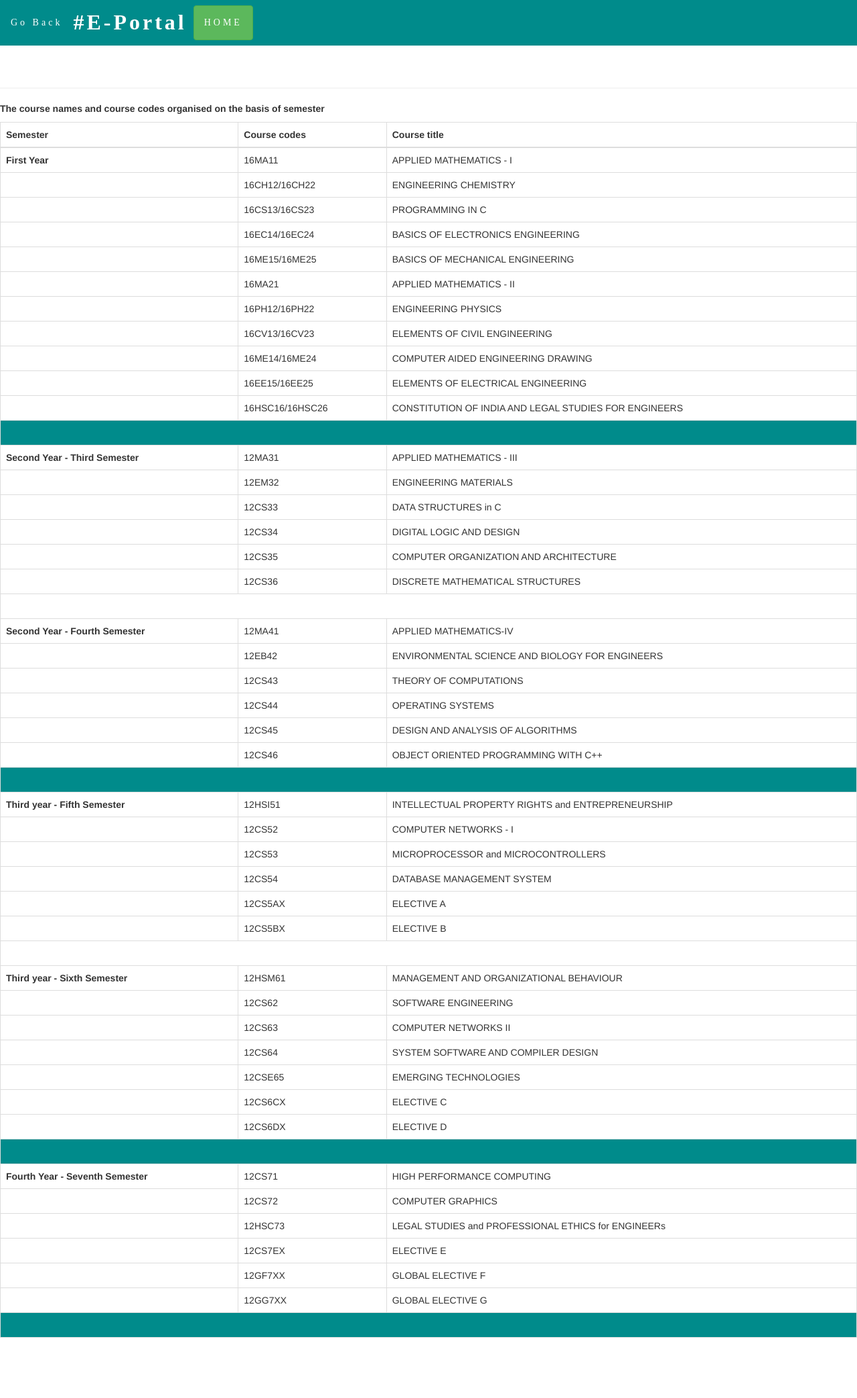
After one commit to ITUTE/aranyaka-eportal, a PHP site: page /infotablef.php in a window 1280 px wide. The commit adds this page. Shown: the whole page at 67% size. Run offline with PHP 8.4, Linux system fonts and the light colour scheme; some libraries are stand-ins or nearby versions.

Commit message:
Fixing navbar and frontend

```diff
--- a/portal/eportal.css
+++ b/portal/eportal.css
@@ -176,3 +176,28 @@ input[type="file"] {
 	background: url(Preloader_3.gif) center no-repeat #fff;
     background-color: white;
 }
+ .dropsize{
+        width: 60%;
+        margin-left: 20%;
+        margin-right: 20%;
+}
+.titlenav{
+        margin-top: 3%;
+        margin-right: 10px;
+}
+
+ @media only screen and (max-device-width: 1500px){
+    .logout{
+            margin-left: 42%;
+         }
+ }
+
+.logout{
+            margin-right: 3%;
+            margin-top: 1%;
+}
+.padright{
+         margin-right: 10px;
+         padding-bottom: 3px;
+
+}
--- /dev/null
+++ b/portal/infotablef.php
@@ -0,0 +1,287 @@
+<!DOCTYPE html>
+<html>
+	<head>
+		<title>E-PORTAL</title>
+        <meta http-equiv="Content-Type" content="text/html; charset=utf-8" />
+		<meta charset="utf-8">
+		<meta name="viewport" content="width=device-width, initial-scale=1">
+        <link href='css/bootstrap.css' rel='stylesheet'>
+        <link rel="stylesheet" type="text/css" href="eportal.css">
+        <link rel="stylesheet" type="text/css" href="index.css">
+		<style>
+			.logout{
+				margin-right:3%;
+			}
+		</style>
+	</head>
+	<body>
+        <div class="container-fluid">
+        <div class="row">
+            <div class='col-xs-12'>
+                <div class="style">
+                    <div class='navbar navbar-inverse navbar-fixed-top'>
+                            <ul class="nav navbar-nav">
+                                <li><a class="btn navbar-btn" href="myfHomed.php">Go Back</a></li>
+                                <li  class="titlenav"><strong><font size=6px>#E-Portal</font></strong></li>
+                                <li><a class="navbar-btn btn btn-success" href="index.php">HOME</a></li>
+                            </ul>
+                    </div>
+                </div>
+            </div>
+        </div>
+    </div>
+        <div class='row'>
+            <div class="container-fluid">
+                    <hr>
+                      <p><strong>The course names and course codes organised on the basis of semester</strong></p>
+                      <table class="table table-hover table-bordered slide">
+                        <thead>
+                          <tr>
+                            <th>Semester</th>
+                            <th>Course codes</th>
+                            <th>Course title</th>
+                          </tr>
+                        </thead>
+                        <tbody>
+                          <tr>
+                            <td><strong>First Year</strong></td>
+                            <td>16MA11</td>
+                            <td>APPLIED MATHEMATICS - I</td>
+                          </tr>
+                          <tr>
+                            <td></td>
+                            <td>16CH12/16CH22 </td>
+                            <td>ENGINEERING CHEMISTRY</td>
+                          </tr>
+                          <tr>
+                            <td></td>
+                            <td>16CS13/16CS23 </td>
+                            <td>PROGRAMMING IN C</td>
+                          </tr>
+                          <tr>
+                            <td></td>
+                            <td>16EC14/16EC24 </td>
+                            <td>BASICS OF ELECTRONICS ENGINEERING</td>
+                          </tr>
+                           <tr>
+                            <td></td>
+                            <td>16ME15/16ME25</td>
+                            <td>BASICS OF MECHANICAL ENGINEERING</td>
+                          </tr>
+                           <tr>
+                            <td></td>
+                            <td>16MA21</td>
+                            <td>APPLIED MATHEMATICS - II</td>
+                          </tr>
+                           <tr>
+                            <td></td>
+                            <td>16PH12/16PH22</td>
+                            <td>ENGINEERING PHYSICS</td>
+                          </tr>
+                         <tr>
+                            <td></td>
+                            <td>16CV13/16CV23</td>
+                            <td>ELEMENTS OF CIVIL ENGINEERING</td>
+                          </tr>
+                         <tr>
+                            <td></td>
+                            <td>16ME14/16ME24 </td>
+                            <td>COMPUTER AIDED ENGINEERING DRAWING</td>
+                          </tr>
+                             <tr>
+                            <td></td>
+                            <td>16EE15/16EE25 </td>
+                            <td>ELEMENTS OF ELECTRICAL ENGINEERING</td>
+                          </tr>
+                             <tr>
+                            <td></td>
+                            <td>16HSC16/16HSC26 </td>
+                            <td>CONSTITUTION OF INDIA AND LEGAL STUDIES FOR ENGINEERS</td>
+                          </tr>
+                            <tr class="blank_row">
+                                    <td bgcolor="darkcyan" colspan="3">&nbsp;</td>
+                            </tr>
+
+                          <tr>
+                              <td><strong>Second Year - Third Semester</strong></td>
+                              <td>12MA31 </td>
+                              <td>APPLIED MATHEMATICS - III</td>
+                          </tr>
+                            <tr>
+                              <td></td>
+                              <td>12EM32 </td>
+                              <td>ENGINEERING MATERIALS </td>
+                          </tr>
+                            <tr>
+                              <td></td>
+                              <td>12CS33 </td>
+                              <td>DATA STRUCTURES in C </td>
+                          </tr>
+                            <tr>
+                              <td></td>
+                              <td>12CS34 </td>
+                              <td>DIGITAL LOGIC AND DESIGN </td>
+                          </tr>
+                            <tr>
+                              <td></td>
+                              <td>12CS35 </td>
+                              <td>COMPUTER ORGANIZATION AND ARCHITECTURE </td>
+                          </tr>
+                            <tr>
+                              <td></td>
+                              <td>12CS36 </td>
+                              <td>DISCRETE MATHEMATICAL STRUCTURES </td>
+                          </tr>
+                            <tr class="blank_row">
+                                    <td bgcolor="white" colspan="3">&nbsp;</td>
+                            </tr>
+                            <tr>
+                              <td><strong>Second Year - Fourth Semester</strong></td>
+                              <td>12MA41 </td>
+                              <td>APPLIED MATHEMATICS-IV </td>
+                          </tr>
+                            <tr>
+                              <td></td>
+                              <td>12EB42 </td>
+                              <td>ENVIRONMENTAL SCIENCE AND BIOLOGY FOR ENGINEERS </td>
+                          </tr>
+                            <tr>
+                              <td></td>
+                              <td>12CS43 </td>
+                              <td>THEORY OF COMPUTATIONS </td>
+                          </tr>
+                            <tr>
+                              <td></td>
+                              <td>12CS44 </td>
+                              <td>OPERATING SYSTEMS </td>
+                          </tr>
+                            <tr>
+                              <td></td>
+                              <td>12CS45 </td>
+                              <td>DESIGN AND ANALYSIS OF ALGORITHMS </td>
+                          </tr>
+                            <tr>
+                              <td></td>
+                              <td>12CS46 </td>
+                              <td>OBJECT ORIENTED PROGRAMMING WITH C++ </td>
+                          </tr>
+                            <tr class="blank_row">
+                                    <td bgcolor="darkcyan" colspan="3">&nbsp;</td>
+                            </tr>
+
+                        <tr>
+                            <td><strong>Third year - Fifth Semester</strong></td>
+                            <td>12HSI51 </td>
+                            <td>INTELLECTUAL PROPERTY RIGHTS and ENTREPRENEURSHIP </td>
+                          </tr>
+                        <tr>
+                            <td></td>
+                            <td>12CS52 </td>
+                            <td>COMPUTER NETWORKS - I </td>
+                          </tr>
+                        <tr>
+                            <td></td>
+                            <td>12CS53 </td>
+                            <td>MICROPROCESSOR and MICROCONTROLLERS </td>
+                          </tr>
+                        <tr>
+                            <td></td>
+                            <td>12CS54 </td>
+                            <td>DATABASE MANAGEMENT SYSTEM </td>
+                          </tr>
+                        <tr>
+                            <td></td>
+                            <td>12CS5AX </td>
+                            <td>ELECTIVE A </td>
+                          </tr>
+                        <tr>
+                            <td></td>
+                            <td>12CS5BX </td>
+                            <td>ELECTIVE B </td>
+                          </tr>
+                            <tr class="blank_row">
+                                    <td bgcolor="white" colspan="3">&nbsp;</td>
+                            </tr>
+                        <tr>
+                            <td><strong>Third year - Sixth Semester</strong></td>
+                            <td>12HSM61 </td>
+                            <td>MANAGEMENT AND ORGANIZATIONAL BEHAVIOUR </td>
+                          </tr>
+                        <tr>
+                            <td></td>
+                            <td>12CS62 </td>
+                            <td>SOFTWARE ENGINEERING </td>
+                          </tr>
+                        <tr>
+                            <td></td>
+                            <td>12CS63 </td>
+                            <td>COMPUTER NETWORKS II </td>
+                          </tr>
+                        <tr>
+                            <td></td>
+                            <td>12CS64 </td>
+                            <td>SYSTEM SOFTWARE AND COMPILER DESIGN </td>
+                          </tr>
+                        <tr>
+                            <td></td>
+                            <td>12CSE65 </td>
+                            <td>EMERGING TECHNOLOGIES </td>
+                          </tr>
+                        <tr>
+                            <td></td>
+                            <td>12CS6CX </td>
+                            <td>ELECTIVE C </td>
+                          </tr>
+                        <tr>
+                            <td></td>
+                            <td>12CS6DX </td>
+                            <td>ELECTIVE D </td>
+                          </tr>
+                        <tr class="blank_row">
+                                    <td bgcolor="darkcyan" colspan="3">&nbsp;</td>
+                            </tr>
+                        <tr>
+                            <td><strong>Fourth Year - Seventh Semester</strong></td>
+                            <td>12CS71 </td>
+                            <td>HIGH PERFORMANCE COMPUTING </td>
+                        </tr>
+                        <tr>
+                            <td></td>
+                            <td>12CS72 </td>
+                            <td>COMPUTER GRAPHICS </td>
+                        </tr>
+                        <tr>
+                            <td></td>
+                            <td>12HSC73 </td>
+                            <td>LEGAL STUDIES and PROFESSIONAL ETHICS for ENGINEERs </td>
+                        </tr>
+                        <tr>
+                            <td></td>
+                            <td>12CS7EX </td>
+                            <td>ELECTIVE E </td>
+                        </tr>
+                        <tr>
+                            <td></td>
+                            <td>12GF7XX </td>
+                            <td>GLOBAL ELECTIVE F </td>
+                        </tr>
+                        <tr>
+                            <td></td>
+                            <td>12GG7XX </td>
+                            <td>GLOBAL ELECTIVE G </td>
+                        </tr>
+                        <tr class="blank_row">
+                            <td bgcolor="darkcyan" colspan="3">&nbsp;</td>
+                        </tr>
+                    </tbody>
+                </table>
+            </div>
+            <div class='style1'>
+			</div>
+        </div>
+        <script src='https://ajax.googleapis.com/ajax/libs/jquery/1.11.1/jquery.min.js'></script>
+        <script src="https://cdnjs.cloudflare.com/ajax/libs/bootstrap-select/1.12.2/js/bootstrap-select.min.js"></script>
+        <link rel="stylesheet" href="https://cdnjs.cloudflare.com/ajax/libs/bootstrap-select/1.12.2/css/bootstrap-select.min.css">
+        <script src='js/bootstrap.js'></script>
+</body>
+</html>
```
Also changed, not shown: portal/delete.html (renamed from portal/delete.php, +9 -5 lines), portal/download.html (renamed from portal/download.php, +11 -7 lines), portal/infotables.html (renamed from portal/infotable.php, +5 -2 lines), portal/myfHomed.html (renamed from portal/myfHomed.php, +10 -16 lines), portal/myfLogind.html (renamed from portal/mysLogind.php, +26 -28 lines), portal/mysHomed.html (renamed from portal/mysHomed.php, +10 -6 lines), portal/mysLogind.html (renamed from portal/myfLogind.php, +28 -27 lines), portal/upload.html (renamed from portal/upload.php, +9 -5 lines), portal/back.jpeg (added), portal/index.html (renamed from portal/index.php).
